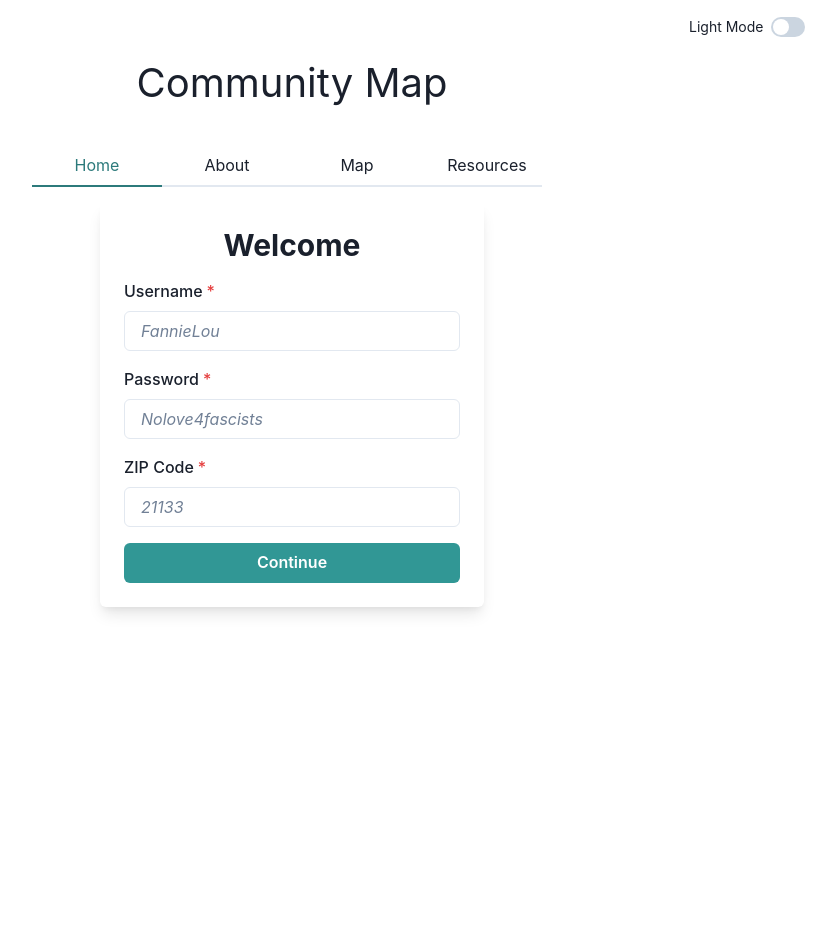
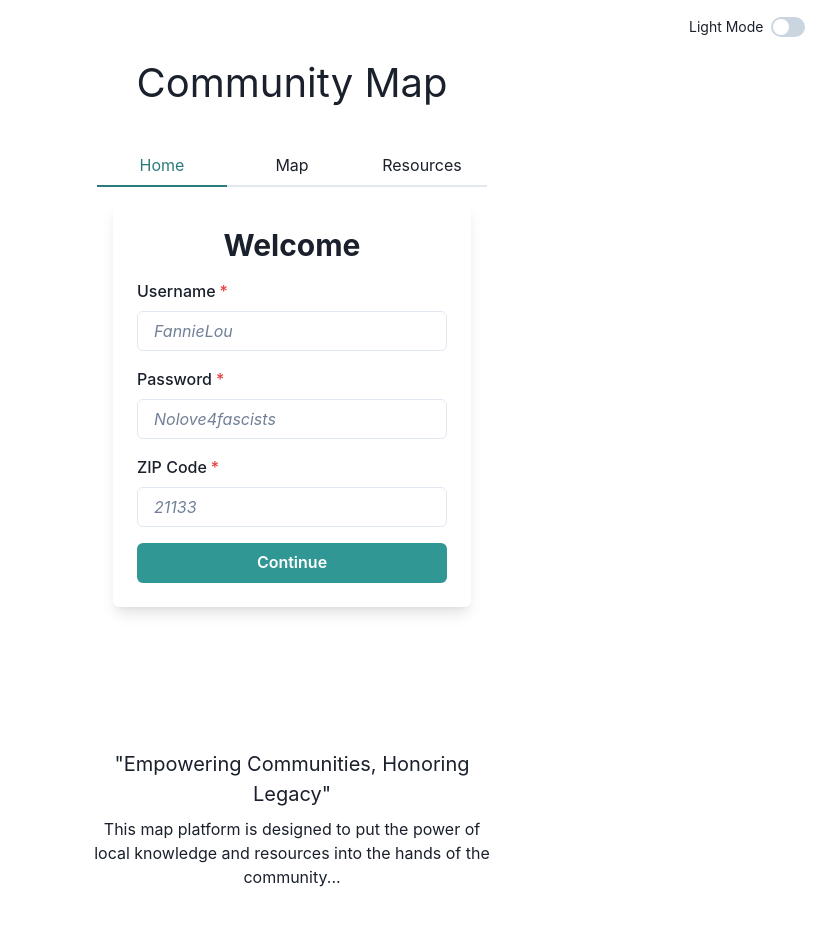
Before and after one commit to SunTheCoder/community_map, a React (Vite) app in the folder community-map-frontend/: page / in a window 1280 px wide. Shown: the top 926 px of the page, without its empty margins (348-1184 px from the left). Before the commit the page ends 800 px from the top, so only its background shows below. Built offline with nearby package versions, Linux system fonts and the light colour scheme; no server answers.

Commit message:
fix map reload func small

```diff
--- a/community-map-frontend/src/components/Header.jsx
+++ b/community-map-frontend/src/components/Header.jsx
@@ -41,7 +41,7 @@ const Header = () => {
 
 
   // Derived state to determine if map tab is active
-  const isMapTabActive = activeTabIndex === 2; // Assuming the map tab is the third tab
+  const isMapTabActive = activeTabIndex === 1; // Assuming the map tab is the third tab
 
   // Shared state for map center and zoom level
   const [mapCenter, setMapCenter] = useState([51.505, -0.09]); // Initialize with a default value
@@ -196,7 +196,7 @@ const Header = () => {
       <Tabs index={activeTabIndex} onChange={(index) => setActiveTabIndex(index)} variant="line" colorScheme="teal" p={4}>
         <TabList justifyContent="center" maxWidth="500px" mx="auto">
           <Tab width="130px" textAlign="center" flexShrink={0}>Home</Tab>
-          <Tab width="130px" textAlign="center" flexShrink={0}>About</Tab>
+          {/* <Tab width="130px" textAlign="center" flexShrink={0}>About</Tab> */}
           <Tab width="130px" textAlign="center" flexShrink={0}>Map</Tab>
           <Tab width="130px" textAlign="center" flexShrink={0}>Resources</Tab>
         </TabList>
@@ -215,7 +215,7 @@ const Header = () => {
               <LoginSignupForm />
             )}
           </TabPanel>
-          <TabPanel>
+          {/* <TabPanel>
             <VStack>
               <Text textAlign="center" w={400} fontSize={20} m={5}>
                 "Empowering Communities, Honoring Legacy"
@@ -224,7 +224,7 @@ const Header = () => {
                 This map platform is designed to put the power of local knowledge and resources into the hands of the community...
               </Text>
             </VStack>
-          </TabPanel>
+          </TabPanel> */}
           <TabPanel>
             <div key={isMapTabActive ? 'map-active' : 'map-inactive'}>
               <CommunityMap resources={resources} mapCenter={mapCenter} zoomLevel={zoomLevel} />
@@ -260,6 +260,14 @@ const Header = () => {
           </ModalBody>
         </ModalContent>
       </Modal>
+      <VStack marginBottom={20}>
+          <Text textAlign="center" w={400} fontSize={20} >
+            "Empowering Communities, Honoring Legacy"
+          </Text>
+          <Text textAlign="center" w={400}>
+            This map platform is designed to put the power of local knowledge and resources into the hands of the community...
+          </Text>
+      </VStack>
   </>
 
   );
```
